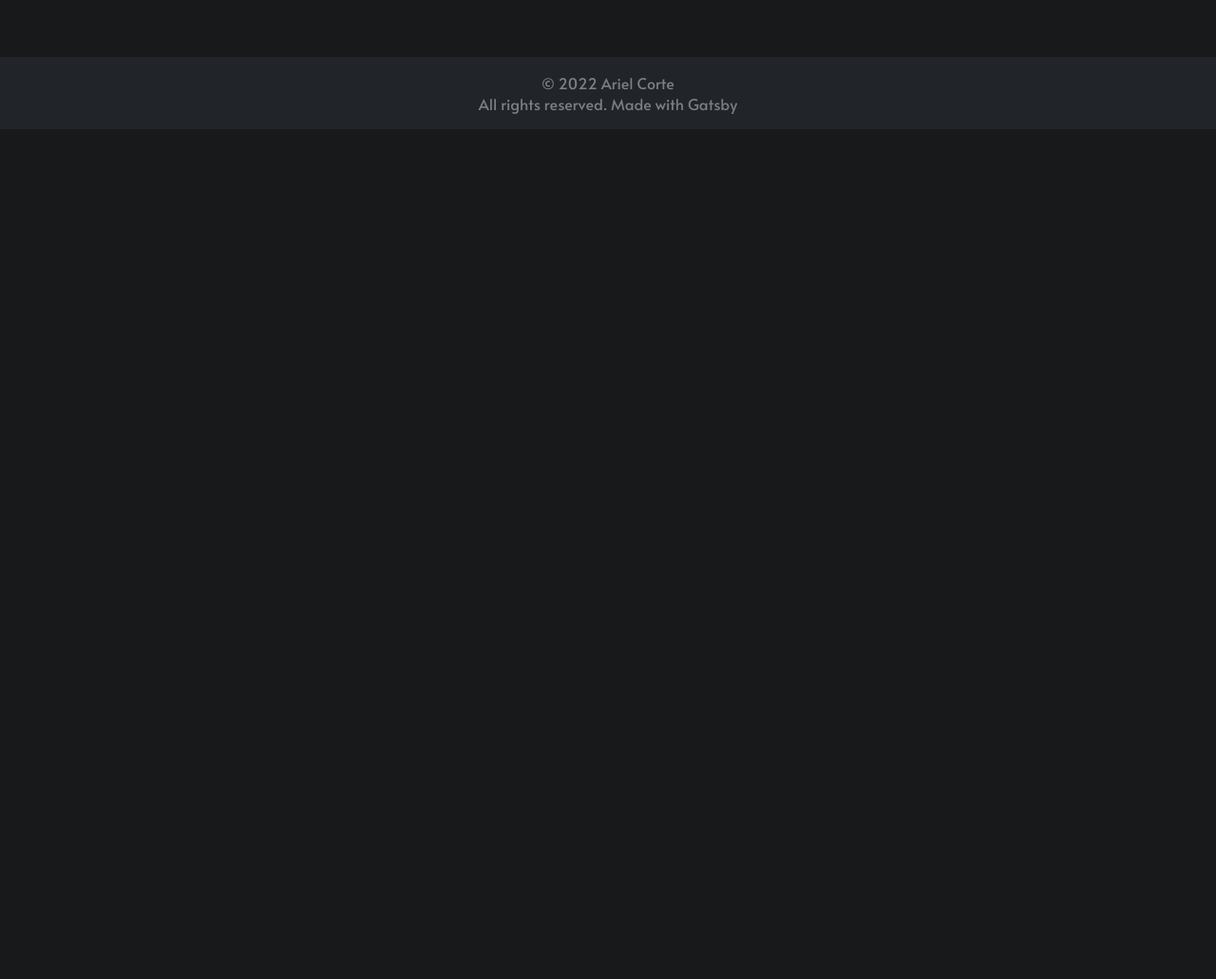
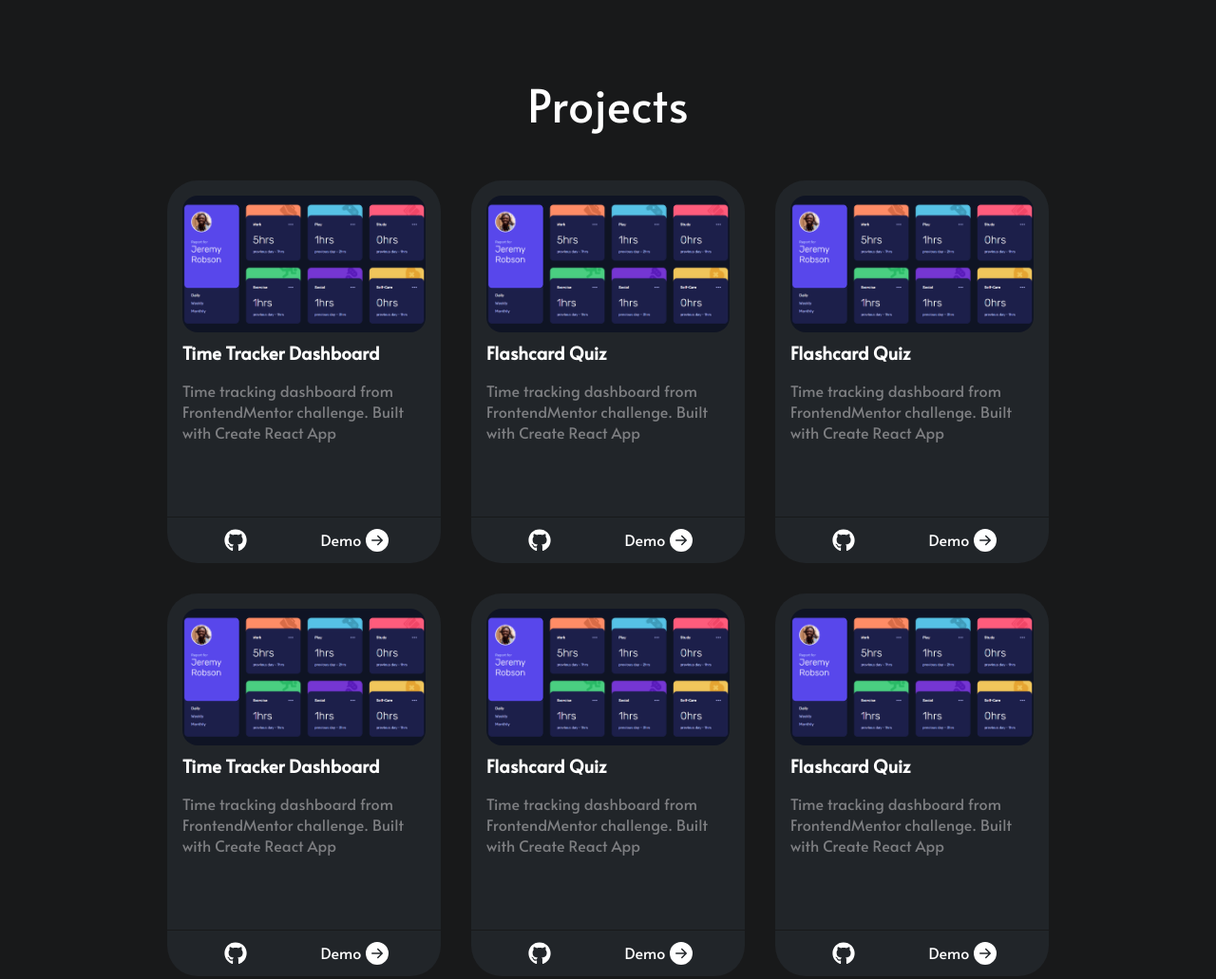
Before and after one commit to ArielCorte/ariel-corte-gatsby, a Gatsby site: page / in a window 1280 px wide. Shown: the part 816-1847 px from the top of the page at 95% size. Before the commit the page ends 952 px from the top, so only its background shows below. Built offline with nearby package versions, Linux system fonts and the light colour scheme; Gatsby itself is replaced by a stand-in of ours.

Commit message:
added projects section

```diff
--- a/src/components/BtnRnd.jsx
+++ b/src/components/BtnRnd.jsx
@@ -2,7 +2,10 @@ import React from "react"
 import styled from "styled-components"
 
 const BtnRnd = ({ href, children }) => {
-  const Button = styled.a.attrs(props => ({ href: href }))`
+  return <Button href={href}>{children}</Button>
+}
+
+const Button = styled.a`
   display: inline-block;
   color: var(--primary-dark);
   padding: 0.7rem;
@@ -11,7 +14,4 @@ const BtnRnd = ({ href, children }) => {
   line-height: 0%;
 `
 
-  return <Button>{children}</Button>
-}
-
 export default BtnRnd
--- a/src/components/BtnSqr.jsx
+++ b/src/components/BtnSqr.jsx
@@ -2,15 +2,15 @@ import React from "react"
 import styled from "styled-components"
 
 const BtnSqr = ({ href, children }) => {
-  const Button = styled.a.attrs(props => ({ href: href }))`
-    display: inline-block;
-    color: var(--primary-dark);
-    padding: 0.7rem 1.75rem;
-    border: 1px solid var(--primary-dark);
-    border-radius: 1rem;
-  `
-
-  return <Button>{children}</Button>
+  return <Button href={href}>{children}</Button>
 }
 
+const Button = styled.a`
+  display: inline-block;
+  color: var(--primary-dark);
+  padding: 0.7rem 1.75rem;
+  border: 1px solid var(--primary-dark);
+  border-radius: 1rem;
+`
+
 export default BtnSqr
--- /dev/null
+++ b/src/components/CardCarrousel.jsx
@@ -0,0 +1,52 @@
+import React from "react"
+import ProjectCard from "./ProjectCard"
+import styled from "styled-components"
+
+const CardCarrousel = () => {
+  return (
+    <Carrousel>
+      <ProjectCard
+        title="Time Tracker Dashboard"
+        repo="https://github.com/ArielCorte/time-tracking-dashboard-FM"
+        demo="https://arielcorte-time-tracking-dashboard-fm.vercel.app/"
+      />
+      <ProjectCard
+        title="Flashcard Quiz"
+        repo="https://github.com/ArielCorte/flashcard-quiz"
+        demo="https://arielcorte-flashcard-quiz.vercel.app/"
+      />
+      <ProjectCard
+        title="Flashcard Quiz"
+        repo="https://github.com/ArielCorte/flashcard-quiz"
+        demo="https://arielcorte-flashcard-quiz.vercel.app/"
+      />
+      <ProjectCard
+        title="Time Tracker Dashboard"
+        repo="https://github.com/ArielCorte/time-tracking-dashboard-FM"
+        demo="https://arielcorte-time-tracking-dashboard-fm.vercel.app/"
+      />
+      <ProjectCard
+        title="Flashcard Quiz"
+        repo="https://github.com/ArielCorte/flashcard-quiz"
+        demo="https://arielcorte-flashcard-quiz.vercel.app/"
+      />
+      <ProjectCard
+        title="Flashcard Quiz"
+        repo="https://github.com/ArielCorte/flashcard-quiz"
+        demo="https://arielcorte-flashcard-quiz.vercel.app/"
+      />
+    </Carrousel>
+  )
+}
+
+const Carrousel = styled.div`
+  display: flex;
+  justify-content: center;
+  flex-wrap: wrap;
+
+  > div {
+    margin: 1rem;
+  }
+`
+
+export default CardCarrousel
--- a/src/components/GlobalStyle.jsx
+++ b/src/components/GlobalStyle.jsx
@@ -6,6 +6,8 @@ const GlobalStyle = createGlobalStyle`
         --secondary-dark: #7e7f82;
         --background-dark: #212529;
         --background-darker: #18191a;
+
+        --golden-ratio: 1.618;
     }
 
     body{
@@ -20,10 +22,32 @@ const GlobalStyle = createGlobalStyle`
         box-sizing: border-box;
     }
 
+    section {
+    min-height: 100vh;
+    max-width: 80%;
+    margin: auto;
+    }
+
     a {
         text-decoration: none;
         color: var(--primary-dark);
     }
+
+    h1, h2, h3 {
+        color: var(--primary-dark);
+    }
+
+    h1 {
+        font-size: 5rem;
+        font-weight: 200;
+    }
+
+    h2 {
+        font-size: 3rem;
+        font-weight: 200;
+        padding-top: 1rem;
+        margin-bottom: 2rem;
+    }
 `
 
 export default GlobalStyle
--- /dev/null
+++ b/src/components/ProjectCard.jsx
@@ -0,0 +1,93 @@
+import React from "react"
+import styled from "styled-components"
+import { StaticImage } from "gatsby-plugin-image"
+import { FaGithub } from "react-icons/fa"
+import { BsFillArrowRightCircleFill } from "react-icons/bs"
+import { IconContext } from "react-icons"
+
+const ProjectCard = ({ title, repo, demo, thumbnail }) => {
+  console.log(thumbnail)
+
+  return (
+    <Card>
+      <div className="content">
+        <div className="img-wrapper">
+          <StaticImage
+            className="img"
+            src={"../assets/images/ttd_ss.png"}
+            alt="Project Preview"
+          />
+        </div>
+        <h3 className="title">{title || "Code Project"}</h3>
+        <p>
+          Time tracking dashboard from FrontendMentor challenge. Built with
+          Create React App
+        </p>
+      </div>
+      <div className="footer">
+        {repo ? (
+          <a href={repo} target="_blank">
+            <IconContext.Provider value={{ size: "1.5rem" }}>
+              <FaGithub />
+            </IconContext.Provider>
+          </a>
+        ) : null}
+        {demo ? (
+          <a href={demo} target="_blank">
+            Demo
+            <IconContext.Provider value={{ size: "1.5rem" }}>
+              <BsFillArrowRightCircleFill />
+            </IconContext.Provider>
+          </a>
+        ) : null}
+      </div>
+    </Card>
+  )
+}
+
+const Card = styled.div`
+  width: 18rem;
+  border-radius: 2rem;
+  overflow: hidden;
+  color: var(--secondary-dark);
+  background-color: var(--background-dark);
+  aspect-ratio: 1 / 1.4;
+  display: flex;
+  flex-direction: column;
+  justify-content: space-between;
+
+  .content {
+    padding: 1rem;
+  }
+
+  .img-wrapper {
+    width: 100%;
+    border-radius: 1rem;
+    overflow: hidden;
+    aspect-ratio: 16/9;
+  }
+
+  .title {
+    margin-top: 0.5rem;
+    margin-bottom: 1rem;
+  }
+
+  .footer {
+    height: 3rem;
+    padding: 0 1rem;
+    display: flex;
+    align-items: center;
+    justify-content: space-around;
+    box-shadow: 0 0 0 1px var(--background-darker);
+  }
+
+  .footer a {
+    display: flex;
+  }
+
+  .footer svg {
+    margin-left: 0.3rem;
+  }
+`
+
+export default ProjectCard
--- a/src/pages/index.jsx
+++ b/src/pages/index.jsx
@@ -3,18 +3,19 @@ import Layout from "../components/Layout.jsx"
 import styled from "styled-components"
 import { StaticImage } from "gatsby-plugin-image"
 import ContactInfo from "../components/ContactInfo.jsx"
+import CardCarrousel from "../components/CardCarrousel.jsx"
 
 export default function Home() {
   return (
     <>
       <Layout>
         <Wrapper>
-          <div className="hero">
+          <section className="hero">
             <div className="hero-flex">
               <div className="hero-content">
                 <p>Hi my name is</p>
                 <h1>Ariel Corte.</h1>
-                <h2>I build things for the web</h2>
+                <h2 className="subtitle">I build things for the web</h2>
                 <p className="description">
                   A passionate web app developer. I tend to make use of modern
                   web technologies to build websites that looks great, feels
@@ -29,7 +30,11 @@ export default function Home() {
                 />
               </div>
             </div>
-          </div>
+          </section>
+          <section id="projects">
+            <h2 className="section-title">Projects</h2>
+            <CardCarrousel />
+          </section>
         </Wrapper>
       </Layout>
     </>
@@ -38,27 +43,18 @@ export default function Home() {
 
 const Wrapper = styled.main`
   .hero {
-    height: 100vh;
     padding: 4rem 0;
   }
 
   .hero-flex {
-    width: 80%;
     margin: auto;
     display: flex;
     align-items: center;
     justify-content: space-evenly;
   }
 
-  h1 {
-    font-size: 5rem;
-    font-weight: 200;
-    color: var(--primary-dark);
-  }
-
-  h2 {
-    font-size: 3rem;
-    font-weight: 200;
+  .subtitle {
+    color: var(--secondary-dark);
   }
 
   .hero-content {
@@ -78,4 +74,8 @@ const Wrapper = styled.main`
   .hero-img img {
     width: 100%;
   }
+
+  .section-title {
+    text-align: center;
+  }
 `
```
Also changed, not shown: src/assets/images/ttd_ss.png (added). Lines whose indentation alone changed are shown as unchanged.
